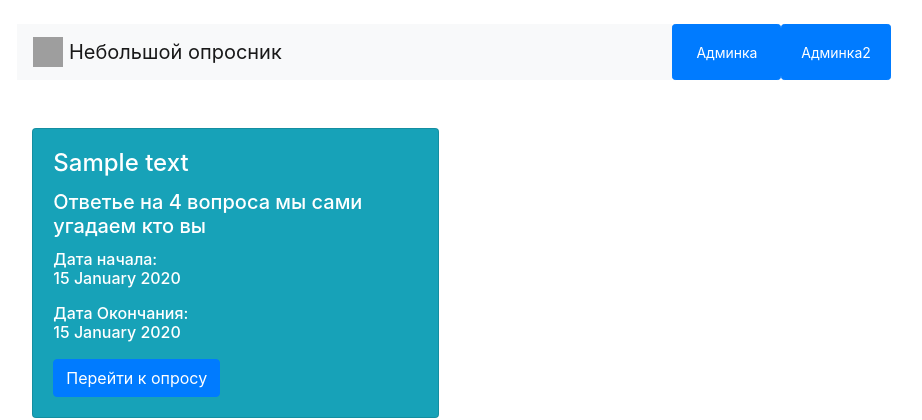
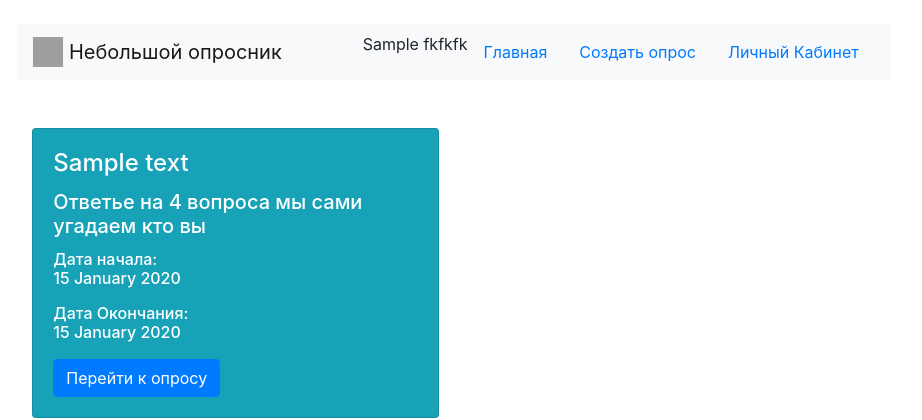
Before and after one commit to dmitriykyc/surv_proj_django, a Django app: template mainapp/templates/mainapp/index.html in a window 1280 px wide. Shown: the top 420 px of the page, without its empty margins (186-1108 px from the left). Run offline with Django 3.2, Linux system fonts and the light colour scheme; the template is opened without the code that fills it: most values are stand-ins (such as "Sample title", 1, 10 or a date in 2020); some libraries are stand-ins or nearby versions; grey boxes are pictures that could not be loaded.

Commit message:
Сделал активные кнопки в меню

```diff
--- a/mainapp/templates/mainapp/base.html
+++ b/mainapp/templates/mainapp/base.html
@@ -20,13 +20,14 @@
     <br>
     <div class="row">
         <div class="col-sm-2"></div>
-        <nav class="navbar navbar-light bg-light col-sm-6">
+        <nav class="navbar navbar-light bg-light col-sm-8">
             <a class="navbar-brand" href="/">
                 <img src="{% static 'icon/logo.png' %}" width="30" height="30" class="d-inline-block align-top" alt="">
                 Небольшой опросник
             </a>
+             {% include 'mainapp/includes/inc__menu.html' %}
         </nav>
-            {% include 'mainapp/includes/inc__menu.html' %}
+
         <div class="col-sm-2"></div>
     </div>
 
--- a/mainapp/templates/mainapp/hhh.html
+++ b/mainapp/templates/mainapp/create_survey.html
@@ -14,7 +14,7 @@
         <input type="Submit" name="submit1" value="Далее >>"/>
 
 
-        {{ ggg }}
+        {{ create_survey }}
         {% if submitbutton == 'Далее >>' %}
         <h1>Теперь приступим вк вопросам: </h1>
         <br><br>
--- a/mainapp/templates/mainapp/includes/inc__menu.html
+++ b/mainapp/templates/mainapp/includes/inc__menu.html
@@ -1,4 +1,26 @@
 {% load static %}
 
-<button type="button" class="btn btn-primary btn-sm col-sm-1">Админка</button>
-<button type="button" class="btn btn-primary btn-sm col-sm-1">Админка2</button>
+<ul class="nav nav-pills">
+    {{ fkfkfk }}
+    <li class="nav-item">
+        <a class="nav-link {% if request.resolver_match.url_name ==  'main' %}
+            active
+    {% endif %}" href="{% url 'main' %}">Главная</a>
+    </li>
+    <li class="nav-item">
+        <a class="nav-link {% if request.resolver_match.url_name == 'create_survey' %}
+            active
+    {% endif %}" href="{% url 'create_survey' %}">Создать опрос</a>
+    </li>
+    <li class="nav-item {% if request.resolver_match.url_name == 'admin' %}
+            active
+    {% endif %} ">
+        <a class="nav-link" href="/admin/">Личный Кабинет</a>
+    </li>
+    {#  <li class="nav-item">#}
+    {#    <a class="nav-link disabled" href="#" tabindex="-1" aria-disabled="true">Disabled</a>#}
+    {#  </li>#}
+</ul>
+
+{#<button type="button" class="btn btn-primary btn-sm col-sm-1">Админка</button>#}
+{#<button type="button" class="btn btn-primary btn-sm col-sm-1">Админка2</button>#}
--- a/mainapp/templates/mainapp/index.html
+++ b/mainapp/templates/mainapp/index.html
@@ -3,6 +3,7 @@
 <!DOCTYPE html>
 
 {% block content %}
+
   <div class="row">
   <div class="col-sm-2"></div>
 
--- a/mainapp/urls.py
+++ b/mainapp/urls.py
@@ -4,7 +4,8 @@ import mainapp.views as mainapp
 app_name = 'mainapp'
 
 urlpatterns = [
-    path('', mainapp.survey, name='index'),
+    path('', mainapp.main, name='index'),
     path('<int:pk>/', mainapp.survey, name='survey'),
+    path('create_survey/', mainapp.create_survey, name='create_survey'),
 
 ]
--- a/project_survey/urls.py
+++ b/project_survey/urls.py
@@ -23,7 +23,7 @@ urlpatterns = [
     path('', mainapp.main, name='main'),
     path('survey/', include("mainapp.urls", namespace='survey')),
     path('admin/', admin.site.urls),
-    path('hhh/', mainapp.print_form, name='print_form'),
-    path('create_survey/', cr_sur.print_form, name='create_survey'), #print_form у меня пока нет((
+    path('create_survey/', mainapp.create_survey, name='create_survey'),
+    # path('create_survey/', cr_sur.print_form, name='create_survey'), #print_form у меня пока нет((
 
 ]
```
Also changed, not shown: mainapp/views.py (+7 -3 lines).
